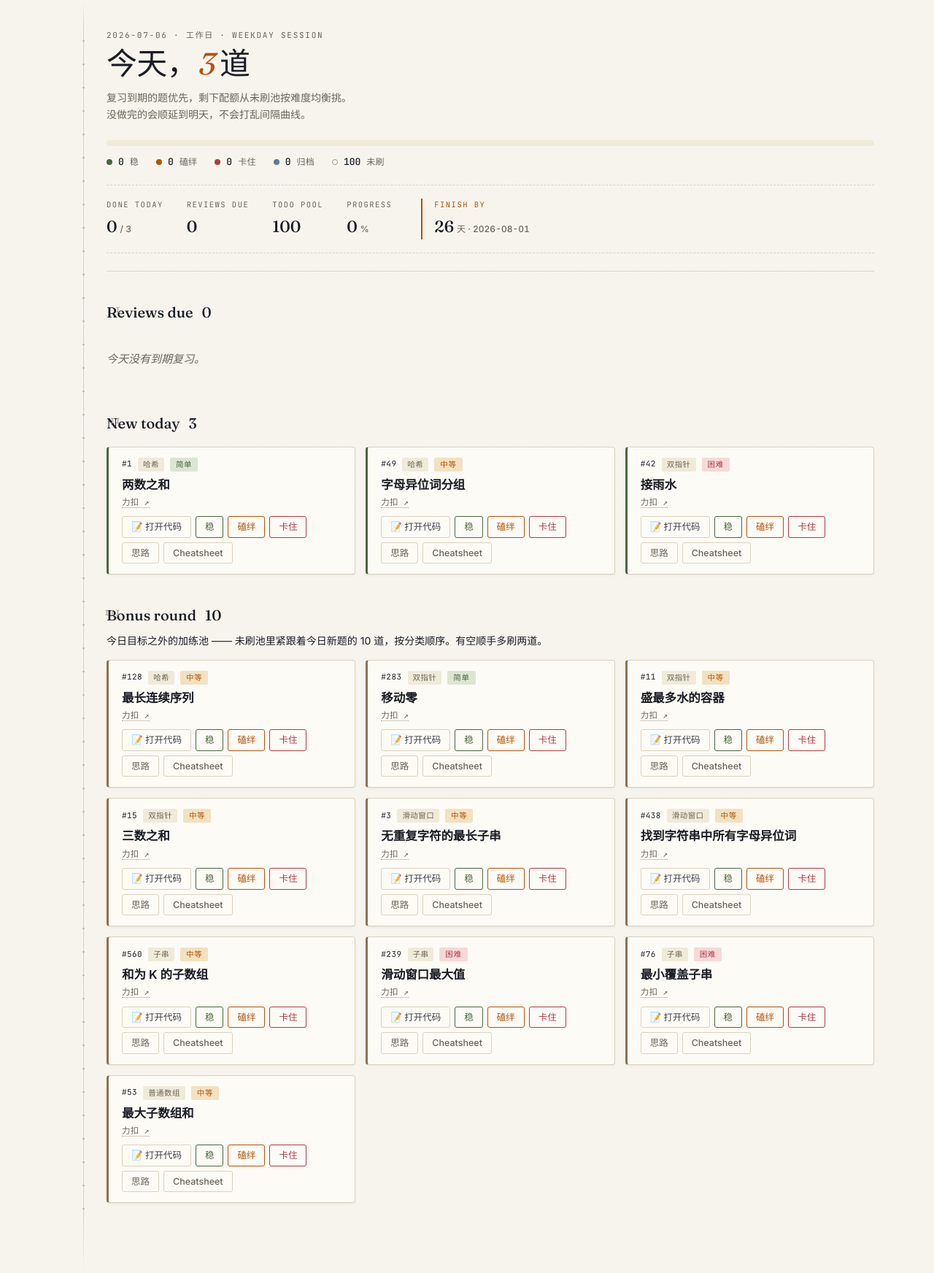
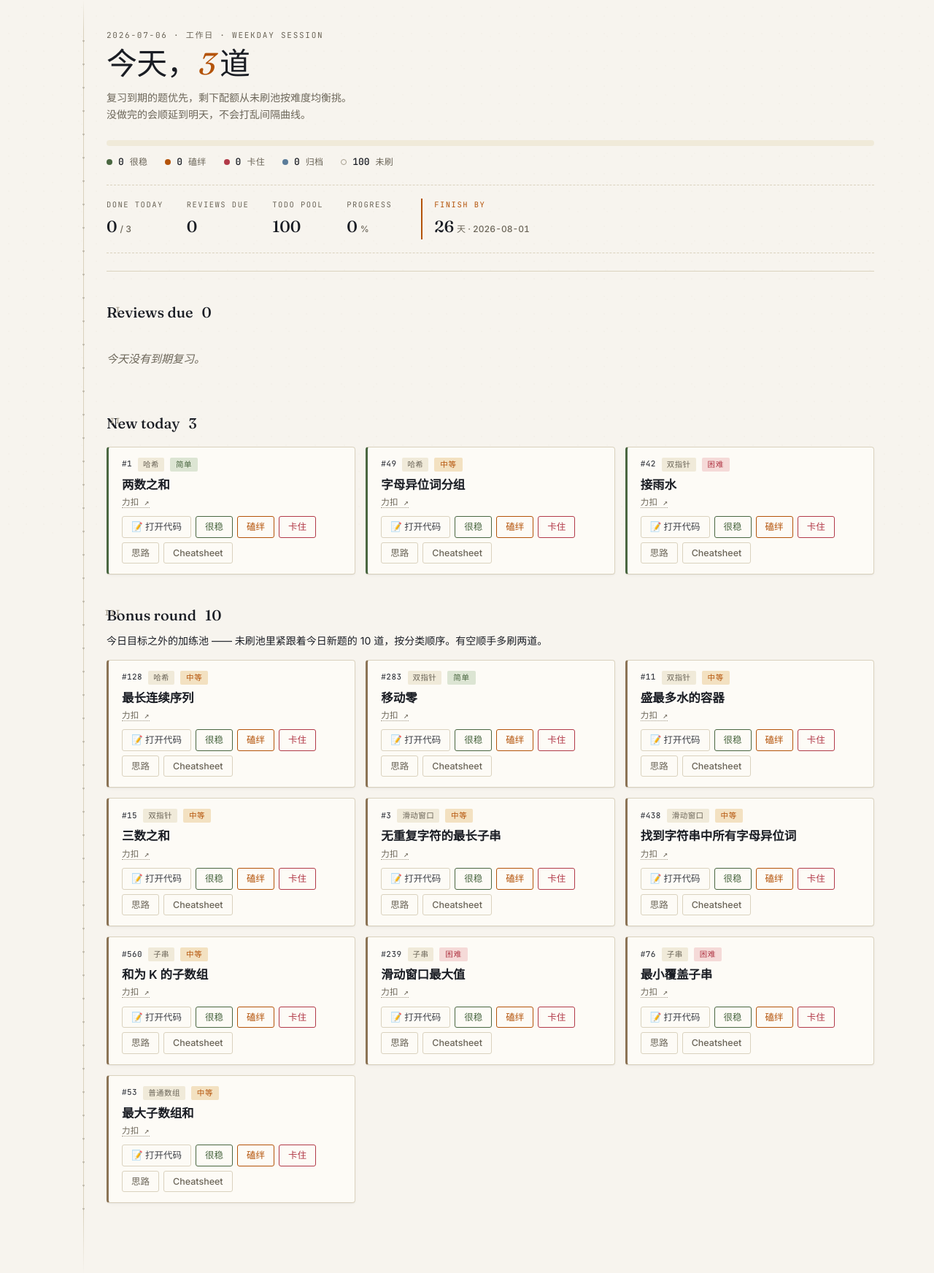
Before and after one commit to jadehare818/leetcode-hot100, a Flask app: page / in a window 1280 px wide. Shown: the part 62-1806 px from the top of the page at 73% size. Run offline with Flask 3, Linux system fonts and the light colour scheme.

Commit message:
ui: 稳 → 很稳

```diff
--- a/static/app.js
+++ b/static/app.js
@@ -46,7 +46,7 @@ document.querySelectorAll('[data-solve]').forEach(btn => {
 });
 
 // 全表下拉
-const STATUS_ZH = {todo: '未刷', forgot: '卡住', shaky: '磕绊', solid: '稳', archived: '归档'};
+const STATUS_ZH = {todo: '未刷', forgot: '卡住', shaky: '磕绊', solid: '很稳', archived: '归档'};
 document.querySelectorAll('[data-status-select]').forEach(sel => {
   sel.addEventListener('change', async () => {
     const pid = sel.dataset.pid;
--- a/templates/dashboard.html
+++ b/templates/dashboard.html
@@ -26,7 +26,7 @@
     {% if d.counts.todo     %}<div class="seg todo"     style="flex-grow: {{ d.counts.todo }};"></div>{% endif %}
   </div>
   <div class="progress-legend">
-    <span class="item"><span class="dot solid"></span><span class="num">{{ d.counts.solid }}</span><span class="lbl">稳</span></span>
+    <span class="item"><span class="dot solid"></span><span class="num">{{ d.counts.solid }}</span><span class="lbl">很稳</span></span>
     <span class="item"><span class="dot shaky"></span><span class="num">{{ d.counts.shaky }}</span><span class="lbl">磕绊</span></span>
     <span class="item"><span class="dot forgot"></span><span class="num">{{ d.counts.forgot }}</span><span class="lbl">卡住</span></span>
     <span class="item"><span class="dot archived"></span><span class="num">{{ d.counts.archived }}</span><span class="lbl">归档</span></span>
@@ -129,7 +129,7 @@
     {% if p.note %}<div class="note-preview" data-pid="{{ p.id }}" title="{{ p.note }}">{{ p.note[:60] }}{% if p.note|length > 60 %}…{% endif %}</div>{% else %}<div class="note-preview" data-pid="{{ p.id }}"></div>{% endif %}
     <div class="actions">
       <button class="btn open-code" data-pid="{{ p.id }}">📝 打开代码</button>
-      <button class="btn easy" data-solve="solid" data-pid="{{ p.id }}">稳</button>
+      <button class="btn easy" data-solve="solid" data-pid="{{ p.id }}">很稳</button>
       <button class="btn ok" data-solve="shaky" data-pid="{{ p.id }}">磕绊</button>
       <button class="btn hard" data-solve="forgot" data-pid="{{ p.id }}">卡住</button>
       <button class="btn ghost note-toggle" data-pid="{{ p.id }}">思路</button>
@@ -166,7 +166,7 @@
     {% if p.note %}<div class="note-preview" data-pid="{{ p.id }}" title="{{ p.note }}">{{ p.note[:60] }}{% if p.note|length > 60 %}…{% endif %}</div>{% else %}<div class="note-preview" data-pid="{{ p.id }}"></div>{% endif %}
     <div class="actions">
       <button class="btn open-code" data-pid="{{ p.id }}">📝 打开代码</button>
-      <button class="btn easy" data-solve="solid" data-pid="{{ p.id }}">稳</button>
+      <button class="btn easy" data-solve="solid" data-pid="{{ p.id }}">很稳</button>
       <button class="btn ok" data-solve="shaky" data-pid="{{ p.id }}">磕绊</button>
       <button class="btn hard" data-solve="forgot" data-pid="{{ p.id }}">卡住</button>
       <button class="btn ghost note-toggle" data-pid="{{ p.id }}">思路</button>
--- a/templates/problem_detail.html
+++ b/templates/problem_detail.html
@@ -1,7 +1,7 @@
 {% extends "base.html" %}
 {% block title %}#{{ p.id }} {{ p.title }}{% endblock %}
 {% block content %}
-{% set status_zh = {'todo':'未刷','forgot':'卡住','shaky':'磕绊','solid':'稳','archived':'归档'} %}
+{% set status_zh = {'todo':'未刷','forgot':'卡住','shaky':'磕绊','solid':'很稳','archived':'归档'} %}
 
 <a href="{{ url_for('problems_page') }}" class="back">← 返回题库</a>
 
@@ -42,7 +42,7 @@
 <div class="actions big">
   {% if entry.status == 'todo' %}
     <span>刚刷完这道</span>
-    <button class="btn easy" data-solve="solid" data-pid="{{ p.id }}">稳</button>
+    <button class="btn easy" data-solve="solid" data-pid="{{ p.id }}">很稳</button>
     <button class="btn ok" data-solve="shaky" data-pid="{{ p.id }}">磕绊</button>
     <button class="btn hard" data-solve="forgot" data-pid="{{ p.id }}">卡住</button>
   {% else %}
--- a/templates/problems.html
+++ b/templates/problems.html
@@ -8,7 +8,7 @@
   <p class="lede">按官方分类排布。左侧筛选按状态过滤；点击 💡 / 📝 就地展开思路和 cheatsheet。</p>
 </section>
 
-{% set status_zh = {'todo':'未刷','forgot':'卡住','shaky':'磕绊','solid':'稳','archived':'归档'} %}
+{% set status_zh = {'todo':'未刷','forgot':'卡住','shaky':'磕绊','solid':'很稳','archived':'归档'} %}
 
 <div class="filters">
   <label><input type="checkbox" data-filter="todo" checked> 未刷</label>
@@ -44,7 +44,7 @@
             <option value="todo" {% if p.status=='todo' %}selected{% endif %}>未刷</option>
             <option value="forgot" {% if p.status=='forgot' %}selected{% endif %}>卡住</option>
             <option value="shaky" {% if p.status=='shaky' %}selected{% endif %}>磕绊</option>
-            <option value="solid" {% if p.status=='solid' %}selected{% endif %}>稳</option>
+            <option value="solid" {% if p.status=='solid' %}selected{% endif %}>很稳</option>
             <option value="archived" {% if p.status=='archived' %}selected{% endif %}>归档</option>
           </select>
           <button class="btn ghost note-toggle" data-pid="{{ p.id }}" title="思路">💡</button>
```
